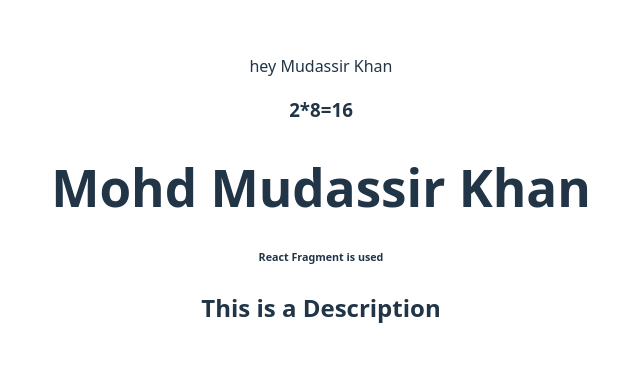
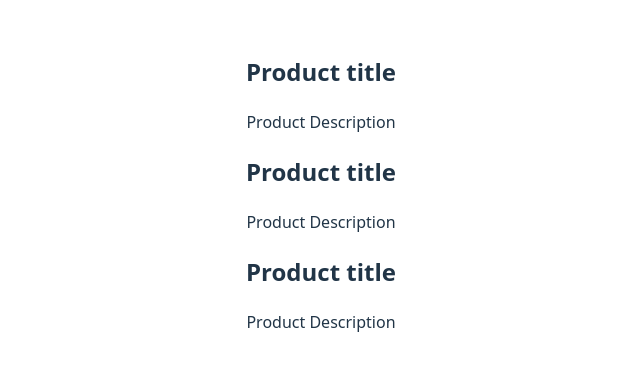
Before and after one commit to Mudassar123khan/LearningReact, a React (Vite) app in the folder react-app/: page / in a window 1280 px wide. Shown: the part 208-574 px from the top of the page, without its empty margins (319-959 px from the left). Built offline with nearby package versions, Linux system fonts and the light colour scheme.

Commit message:
Learned Structuring of Components

```diff
--- a/react-app/src/App.jsx
+++ b/react-app/src/App.jsx
@@ -1,13 +1,12 @@
 import './App.css';
 import Title from "./Title.jsx";
 import Description from "./Description.jsx";
+import ProductTab from './ProductTab.jsx';
 
 function App() {
   return (
     <>
-      <Title/>
-       <h6>React Fragment is used</h6>
-      <Description/>
+    <ProductTab/>
     </>
   );
 }
--- /dev/null
+++ b/react-app/src/Product.jsx
@@ -0,0 +1,9 @@
+function Product(){
+    return (
+        <>
+        <h2>Product title</h2>
+        <p>Product Description</p>
+        </>
+    );
+}
+export default Product;
--- /dev/null
+++ b/react-app/src/ProductTab.jsx
@@ -0,0 +1,13 @@
+import Product from "./Product.jsx";
+
+function ProductTab(){
+    return (
+        <>
+        <Product/>
+        <Product/>
+        <Product/>
+        </>
+    );
+}
+
+export default ProductTab;
```
